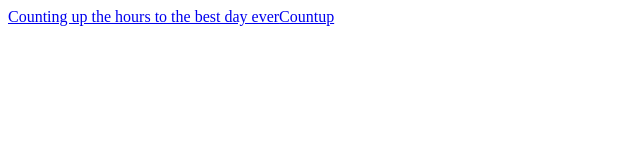
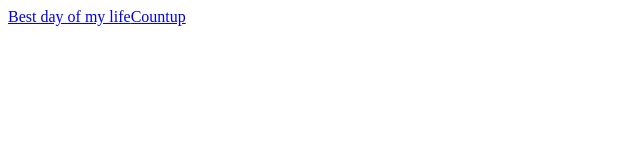
Before and after one commit to INFERN0538/haleigh, a plain HTML site: page index.html in a window 1280 px wide. Shown: the whole page, without its empty margins (0-640 px from the left). Drawn offline with Linux system fonts and the light colour scheme.

Commit message:
Update index.html

```diff
--- a/index.html
+++ b/index.html
@@ -1 +1 @@
-<div data-type="countup" data-id="225524" class="tickcounter" style="width: 100%; position: relative; padding-bottom: 25%"><a href="//www.tickcounter.com/countup/225524/counting-up-the-hours-to-the-best-day-ever" title="Counting up the hours to the best day ever">Counting up the hours to the best day ever</a><a href="//www.tickcounter.com/countup" title="Countup">Countup</a></div><script>(function(d, s, id) { var js, pjs = d.getElementsByTagName(s)[0]; if (d.getElementById(id)) return; js = d.createElement(s); js.id = id; js.src = "//www.tickcounter.com/static/js/loader.js"; pjs.parentNode.insertBefore(js, pjs); }(document, "script", "tickcounter-sdk"));</script>
+<div data-type="countup" data-id="226048" class="tickcounter" style="width: 100%; position: relative; padding-bottom: 25%"><a href="//www.tickcounter.com/countup/226048/best-day-of-my-life" title="Best day of my life">Best day of my life</a><a href="//www.tickcounter.com/countup" title="Countup">Countup</a></div><script>(function(d, s, id) { var js, pjs = d.getElementsByTagName(s)[0]; if (d.getElementById(id)) return; js = d.createElement(s); js.id = id; js.src = "//www.tickcounter.com/static/js/loader.js"; pjs.parentNode.insertBefore(js, pjs); }(document, "script", "tickcounter-sdk"));</script>
```
